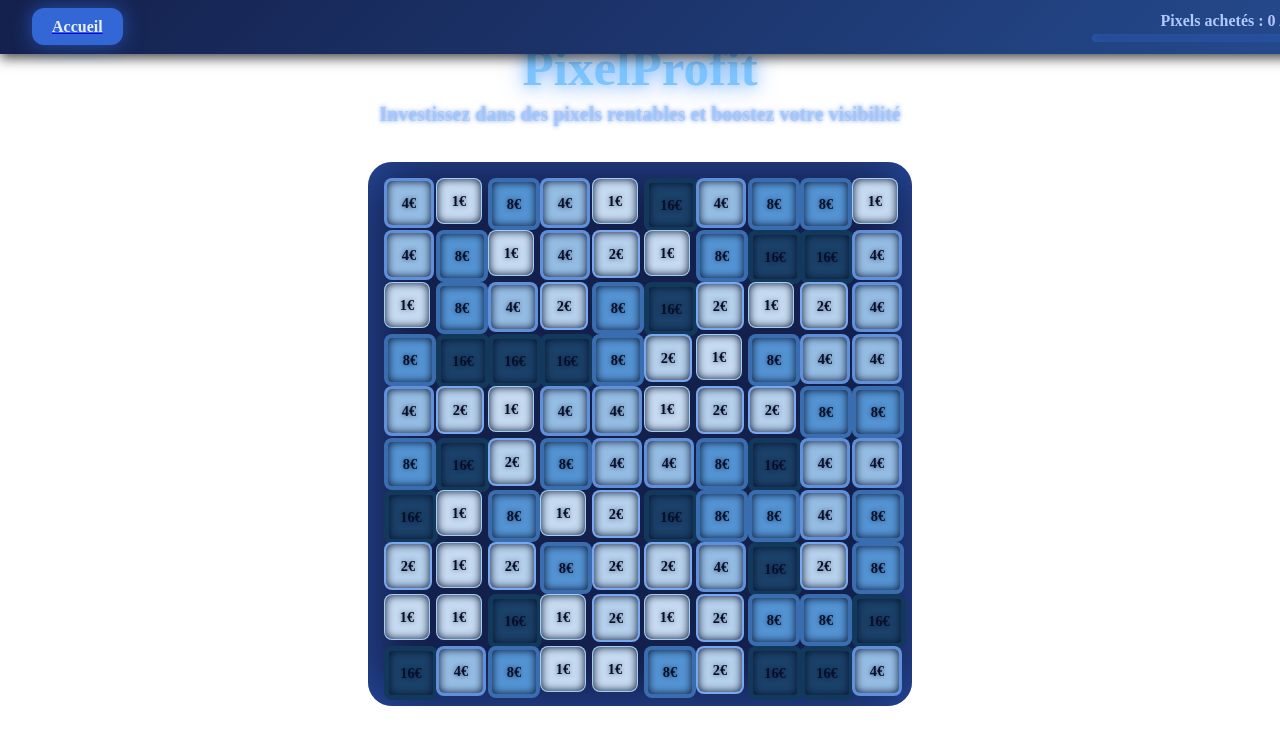
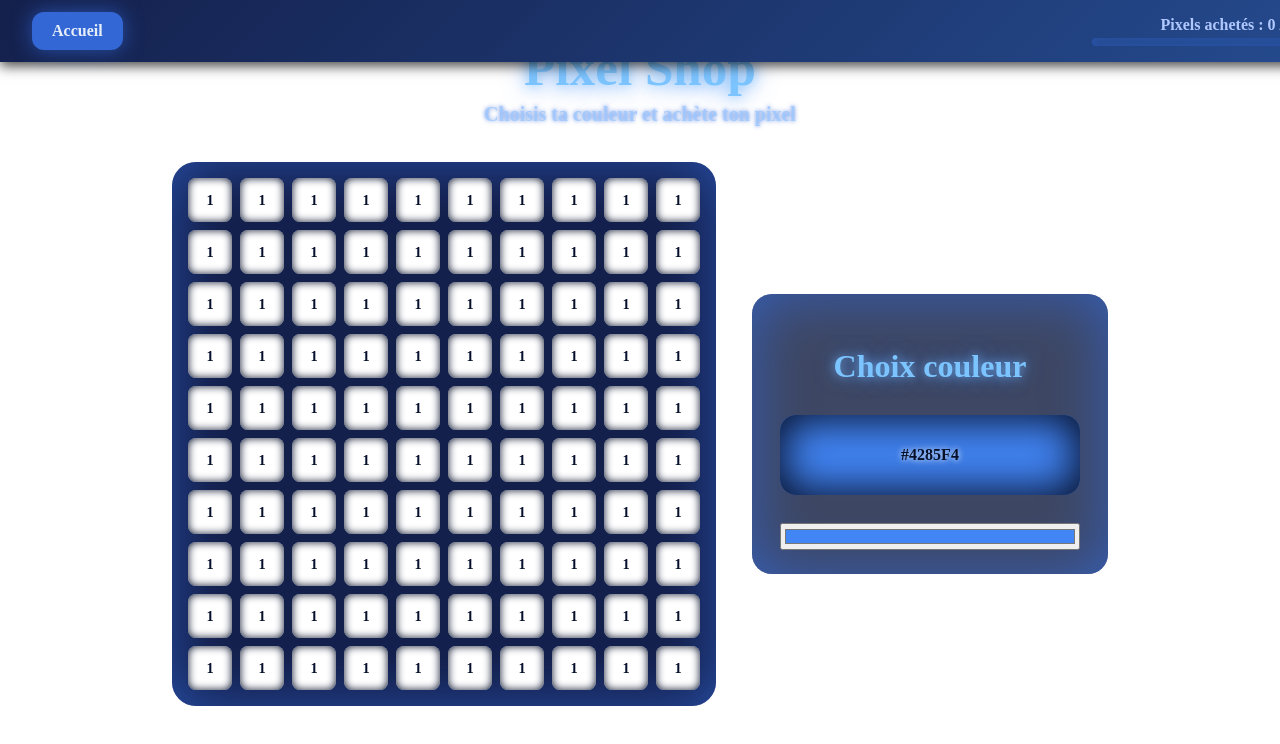
Before and after one commit to KING6CODE/Pixel, a Next.js app: page /game in a window 1280 px wide. Shown: the top 744 px of the page. Built offline with nearby package versions, Linux system fonts and the light colour scheme.

Commit message:
Update game.js

```diff
--- a/pages/game.js
+++ b/pages/game.js
@@ -1,85 +1,57 @@
-import Head from 'next/head';
-import Link from 'next/link';
-import { useState, useEffect } from 'react';
+import React, { useState } from 'react';
 import styles from '../styles/Game.module.css';
 
-export default function Game() {
-  const initialPixels = Array.from({ length: 100 }, (_, i) => {
-    // Prix aléatoire pour l'exemple
-    const prices = [1, 2, 4, 8, 16];
-    const price = prices[Math.floor(Math.random() * prices.length)];
-    return {
-      price,
-      color: `hsl(210, 60%, ${90 - price * 4}%)`, // couleurs bleues dégradées
-    };
-  });
+export default function PixelGame() {
+  const totalPixels = 100; // 10x10 grid
+
+  // Initialiser un tableau de pixels : chaque pixel a un prix et une couleur (vide)
+  const initialPixels = Array(totalPixels).fill(null).map(() => ({
+    price: 1,
+    bought: false,
+    color: '#fff', // blanc par défaut
+  }));
 
   const [pixels, setPixels] = useState(initialPixels);
   const [selectedIndex, setSelectedIndex] = useState(null);
-  const [h, setH] = useState(210);
-  const [s, setS] = useState(60);
-  const [l, setL] = useState(70);
-  const [isBuying, setIsBuying] = useState(false);
+  const [selectedColor, setSelectedColor] = useState('#4285f4');
 
-  // Met à jour la couleur du pixel sélectionné quand H, S ou L changent
-  useEffect(() => {
-    if (selectedIndex === null) return;
-    const newColor = `hsl(${h}, ${s}%, ${l}%)`;
-    setPixels((pixels) =>
-      pixels.map((p, i) => (i === selectedIndex ? { ...p, color: newColor } : p))
-    );
-  }, [h, s, l]);
+  // Nombre de pixels achetés pour la barre de progression
+  const pixelsBoughtCount = pixels.filter(p => p.bought).length;
 
-  const handlePixelClick = (index) => {
-    setSelectedIndex(index);
-    // On récupère la couleur actuelle pour synchroniser les sliders
-    const color = pixels[index].color;
-    // Extraction HSL simplifiée (fonctionne car on génère toujours en hsl)
-    const hslMatch = color.match(/hsl\((\d+),\s*(\d+)%,\s*(\d+)%\)/);
-    if (hslMatch) {
-      setH(Number(hslMatch[1]));
-      setS(Number(hslMatch[2]));
-      setL(Number(hslMatch[3]));
-    }
-  };
+  // Fonction pour acheter un pixel
+  function buyPixel(index) {
+    setPixels(prevPixels => {
+      const pixel = prevPixels[index];
+      if (pixel.bought) return prevPixels; // déjà acheté, ne fait rien
 
-  const buyPixel = () => {
-    if (selectedIndex === null) return;
-    setIsBuying(true);
-    setTimeout(() => {
-      alert(`Pixel #${selectedIndex + 1} acheté à ${pixels[selectedIndex].price}€ !`);
-      setIsBuying(false);
-    }, 800);
-  };
+      // Acheter : doublage du prix pour le prochain achat du même pixel (si jamais racheté ?)
+      // Ici on considère qu'on peut acheter qu'une fois, mais on peut adapter.
+      const newPixel = {
+        ...pixel,
+        bought: true,
+        color: selectedColor,
+        price: pixel.price * 2, // prépare le prix doublé si on voulait re-acheter
+      };
 
-  const pixelsBoughtCount = pixels.filter((p) => p.price === 0).length;
+      const newPixels = [...prevPixels];
+      newPixels[index] = newPixel;
+      return newPixels;
+    });
+  }
 
-  // Classe bordure selon prix (existant)
-  const getBorderClass = (price) => {
-    if (price <= 1) return 'border-price-1';
-    if (price <= 2) return 'border-price-2';
-    if (price <= 4) return 'border-price-4';
-    if (price <= 8) return 'border-price-8';
-    return 'border-price-16';
-  };
+  // Barre de progression en %
+  const progressPercent = Math.floor((pixelsBoughtCount / totalPixels) * 100);
 
   return (
     <>
-      <Head>
-        <title>PixelProfit - Acheter un pixel rentable</title>
-        <meta name="description" content="Achetez des pixels rentables pour votre visibilité en ligne." />
-      </Head>
-
       <nav className={styles.navbar}>
-        <Link href="/">
-          <a className={styles.homeBtn}>Accueil</a>
-        </Link>
+        <a href="/" className={styles.homeBtn}>Accueil</a>
         <div className={styles.progress}>
-          Pixels achetés : {pixelsBoughtCount} / {pixels.length}
+          <div>Pixels achetés : {pixelsBoughtCount} / {totalPixels}</div>
           <div className={styles.progressBar}>
             <div
               className={styles.progressFill}
-              style={{ width: `${(pixelsBoughtCount / pixels.length) * 100}%` }}
+              style={{ width: `${progressPercent}%` }}
             />
           </div>
         </div>
@@ -87,8 +59,8 @@ export default function Game() {
 
       <main className={styles.main}>
         <header className={styles.header}>
-          <h1>PixelProfit</h1>
-          <p className={styles.subtitle}>Investissez dans des pixels rentables et boostez votre visibilité</p>
+          <h1>Pixel Shop</h1>
+          <p className={styles.subtitle}>Choisis ta couleur et achète ton pixel</p>
         </header>
 
         <div className={styles.page}>
@@ -96,67 +68,31 @@ export default function Game() {
             {pixels.map((pixel, i) => (
               <div
                 key={i}
-                className={`${styles.pixel} ${styles[getBorderClass(pixel.price)]} ${selectedIndex === i ? styles.selected : ''}`}
-                style={{ backgroundColor: pixel.color }}
-                onClick={() => handlePixelClick(i)}
-                title={`Pixel #${i + 1} - Prix: ${pixel.price}€`}
+                className={`${styles.pixel} ${pixel.bought ? styles.selected : ''}`}
+                onClick={() => buyPixel(i)}
+                style={{ backgroundColor: pixel.bought ? pixel.color : '#fff' }}
+                title={`Prix: ${pixel.price} €${pixel.bought ? ' - ACHETÉ' : ''}`}
               >
-                <span className={styles.price}>{pixel.price}€</span>
+                {!pixel.bought && pixel.price}
               </div>
             ))}
           </div>
 
-          {selectedIndex !== null && (
-            <aside className={styles.sidebar}>
-              <h2>Pixel #{selectedIndex + 1}</h2>
-              <p>Prix actuel : <strong>{pixels[selectedIndex].price}€</strong></p>
-
-              <div className={styles.colorPreview} style={{ backgroundColor: pixels[selectedIndex].color }}>
-                Couleur sélectionnée
-              </div>
-
-              <div className={styles.colorPicker}>
-                <label>
-                  Teinte (H): {h}
-                  <input
-                    type="range"
-                    min="0"
-                    max="360"
-                    value={h}
-                    onChange={(e) => setH(+e.target.value)}
-                  />
-                </label>
-                <label>
-                  Saturation (S): {s}%
-                  <input
-                    type="range"
-                    min="0"
-                    max="100"
-                    value={s}
-                    onChange={(e) => setS(+e.target.value)}
-                  />
-                </label>
-                <label>
-                  Luminosité (L): {l}%
-                  <input
-                    type="range"
-                    min="0"
-                    max="100"
-                    value={l}
-                    onChange={(e) => setL(+e.target.value)}
-                  />
-                </label>
-              </div>
-
-              <button
-                className={styles.buyBtn}
-                onClick={buyPixel}
-                disabled={isBuying}
-              >
-                Acheter ce pixel
-              </button>
-            </aside>
-          )}
+          <aside className={styles.sidebar}>
+            <h2>Choix couleur</h2>
+            <div
+              className={styles.colorPreview}
+              style={{ backgroundColor: selectedColor }}
+            >
+              {selectedColor.toUpperCase()}
+            </div>
+            <input
+              type="color"
+              value={selectedColor}
+              onChange={e => setSelectedColor(e.target.value)}
+              style={{ width: '100%', cursor: 'pointer' }}
+            />
+          </aside>
         </div>
       </main>
     </>
```
